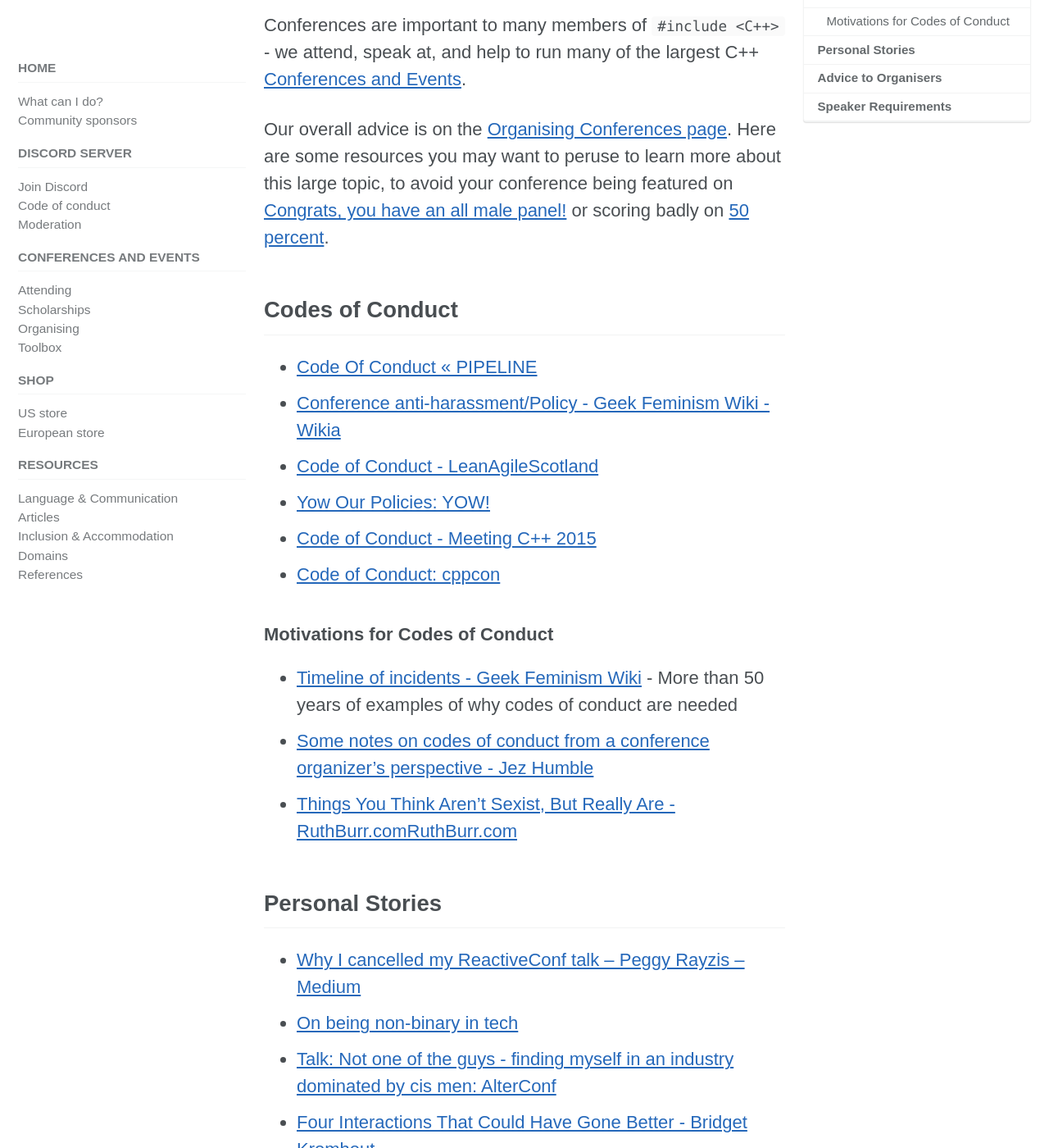
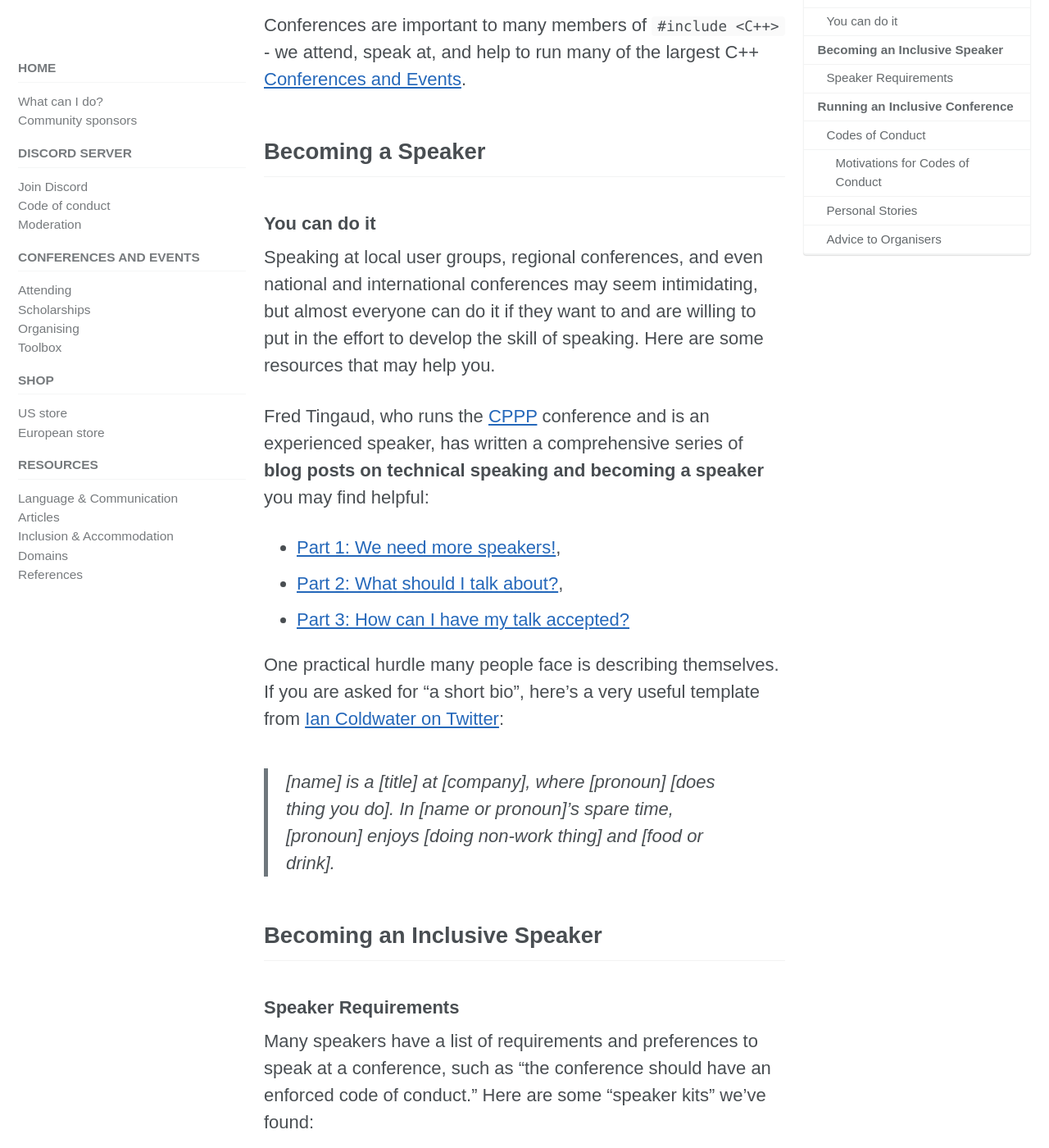
Before and after one commit to include-cpp/include-cpp.github.io, a Jekyll site: the page built from resources/domains/conferences.md, in a window 1280 px wide and 1400 px high, scrolled down 323 px. Shown: the whole window at 82% size. Built offline with Jekyll 4.4.1, drawn with Linux system fonts in a browser that asks for light colours; cached includes are drawn as plain includes; nearby versions of some CDN libraries; some of the changed text lies outside the part shown.

Commit message:
Added 'Becoming a Speaker' section
Co-Authored-By: Kate Gregory <kategregory@users.noreply.github.com>

```diff
--- a/resources/domains/conferences.md
+++ b/resources/domains/conferences.md
@@ -10,9 +10,38 @@ title: Conferences
 
 Conferences are important to many members of `#include <C++>` - we attend, speak at, and help to run many of the largest C++ [Conferences and Events](/conferences/).
 
+## Becoming a Speaker
+
+### You can do it
+
+Speaking at local user groups, regional conferences, and even national and international conferences may seem intimidating, but almost everyone can do it if they want to and are willing to put in the effort to develop the skill of speaking. Here are some resources that may help you.
+
+Fred Tingaud, who runs the [CPPP](https://cppp.fr) conference and is an experienced speaker, has written a comprehensive series of **blog posts on technical speaking and becoming a speaker** you may find helpful:
+* [Part 1: We need more speakers!](https://fredtingaud.github.io/talking-reasons/),
+* [Part 2: What should I talk about?](https://fredtingaud.github.io/talking-subject/),
+* [Part 3: How can I have my talk accepted?](https://fredtingaud.github.io/talking-cfp/)
+
+One practical hurdle many people face is describing themselves. If you are asked for "a short bio", here's a very useful template from [Ian Coldwater on Twitter](https://twitter.com/IanColdwater/status/1310662547012493312):
+
+> [name] is a [title] at [company], where [pronoun] [does thing you do]. In [name or pronoun]’s spare time, [pronoun] enjoys [doing non-work thing] and [food or drink].
+
+## Becoming an Inclusive Speaker
+
+### Speaker Requirements
+
+Many speakers have a list of requirements and preferences to speak at a conference, such as "the conference should have an enforced code of conduct." Here are some "speaker kits" we've found:
+
+* [Kate Gregory's Speaker Kit](http://www.gregcons.com/SpeakerKit.aspx)
+* [Chandler Carruth: Conferences, Inclusion, and My Axe!](https://medium.com/@chandlerc/conferences-inclusion-and-my-axe-f1f2a994419c)
+* [GDS and gender diversity at conferences and events: Government Digital Service](https://gds.blog.gov.uk/2016/03/08/gds-and-gender-diversity-at-conferences-and-events/)
+* [My questions for event organizers &#8212; Unstoppable Robot Ninja](http://unstoppablerobotninja.com/entry/my-questions-for-event-organizers/)
+
+## Running an Inclusive Conference
+
 Our overall advice is on the [Organising Conferences page](/conferences/organising-conferences/). Here are some resources you may want to peruse to learn more about this large topic, to avoid your conference being featured on [Congrats, you have an all male panel!](http://allmalepanels.tumblr.com/) or scoring badly on [50 percent](http://50prozent.speakerinnen.org/en/).
 
-## Codes of Conduct
+
+### Codes of Conduct
 
 * [Code Of Conduct « PIPELINE](https://pipelineconf.info/about/code-of-conduct/)
 * [Conference anti-harassment/Policy - Geek Feminism Wiki - Wikia](http://geekfeminism.wikia.com/wiki/Conference_anti-harassment/Policy)
@@ -21,13 +50,13 @@ Our overall advice is on the [Organising Conferences page](/conferences/organisi
 * [Code of Conduct - Meeting C++ 2015](http://meetingcpp.com/index.php/newsreader/items/code-of-conduct.html)
 * [Code of Conduct: cppcon](http://cppcon.org/codeofconduct/)
 
-### Motivations for Codes of Conduct
+#### Motivations for Codes of Conduct
 
 * [Timeline of incidents - Geek Feminism Wiki](http://geekfeminism.wikia.com/wiki/Timeline_of_incidents) - More than 50 years of examples of why codes of conduct are needed
 * [Some notes on codes of conduct from a conference organizer's perspective - Jez Humble](https://gist.github.com/jezhumble/47aebaa31ba7cf67e2b8)
 * [Things You Think Aren’t Sexist, But Really Are - RuthBurr.comRuthBurr.com](http://www.ruthburr.com/things-you-think-arent-sexist/#.WYDWv53TXL1)
 
-## Personal Stories
+### Personal Stories
 
 * [Why I cancelled my ReactiveConf talk – Peggy Rayzis – Medium](https://medium.com/@peggyrayzis/why-i-cancelled-my-reactiveconf-talk-3a463bf14bd8)
 * [On being non-binary in tech](http://www.kitation.co.uk/2015/11/17/on-being-nb-in-tech.html)
@@ -35,7 +64,7 @@ Our overall advice is on the [Organising Conferences page](/conferences/organisi
 * [Four Interactions That Could Have Gone Better - Bridget Kromhout](http://bridgetkromhout.com/blog/2014/09/22/four-interactions-that-could-have-gone-better/)
 * [Coding Like a Girl — Medium](https://medium.com/@sailorhg/coding-like-a-girl-595b90791cce)
 
-## Advice to Organisers
+### Advice to Organisers
 
 * [Alex WL Chan's excellent site](https://alexwlchan.net/ideas-for-inclusive-events/short-version/) for conference organisers.
 * [After a Year of #MeToo Impacting the Hacker Community, We Still Have Far to Go The Road Less Traveled By](http://deviating.net/words/?p=821)
```
Also changed, not shown: other parts of resources/domains/conferences.md (+0 -9 lines).
